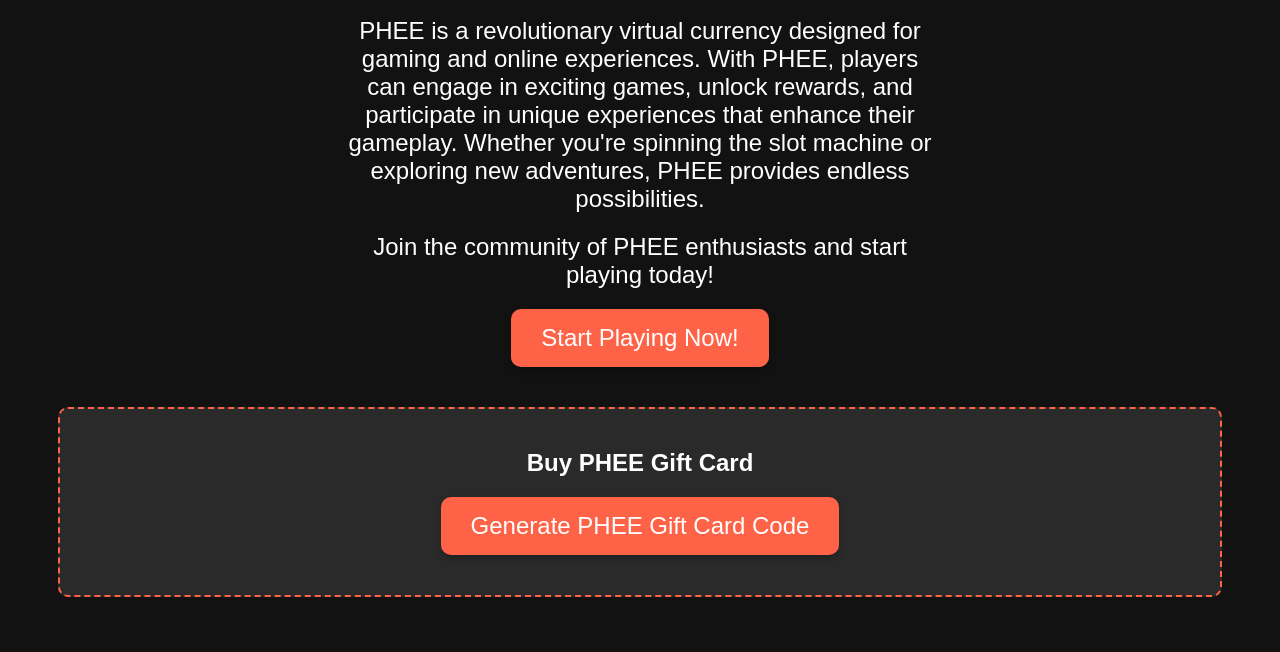
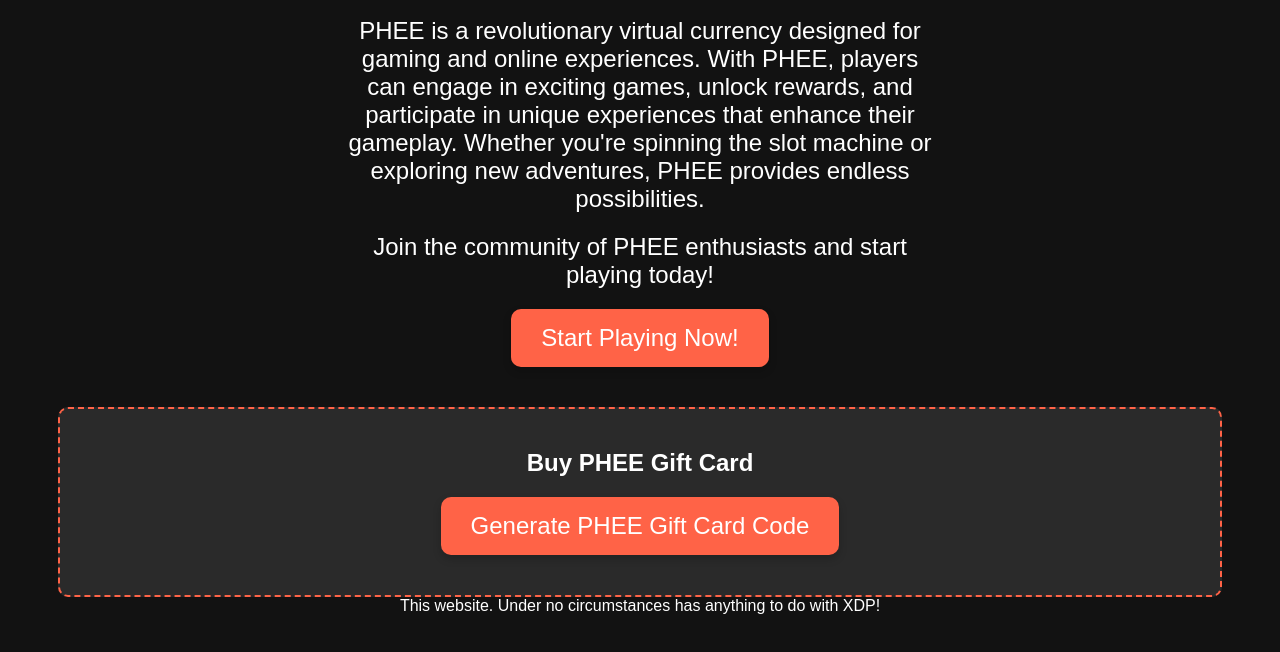
Before and after one commit to DSADSAdsahytfr/pheeski, a plain HTML site: page index.html in a window 1280 px wide. Shown: the part 148-800 px from the top of the page. Drawn offline with Linux system fonts and the light colour scheme.

Commit message:
Update index.html

```diff
--- a/index.html
+++ b/index.html
@@ -95,3 +95,4 @@
     </script>
 </body>
 </html>
+This website. Under no circumstances has anything to do with XDP!
```
